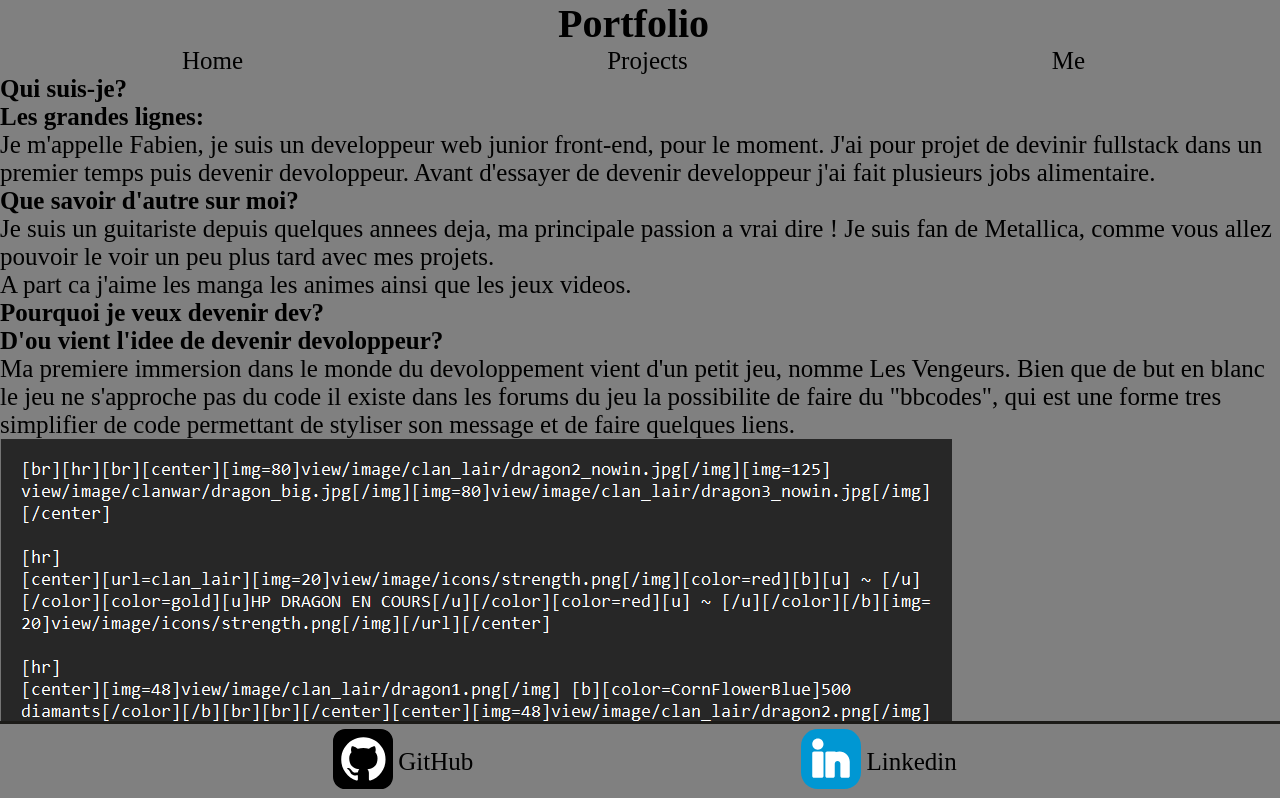
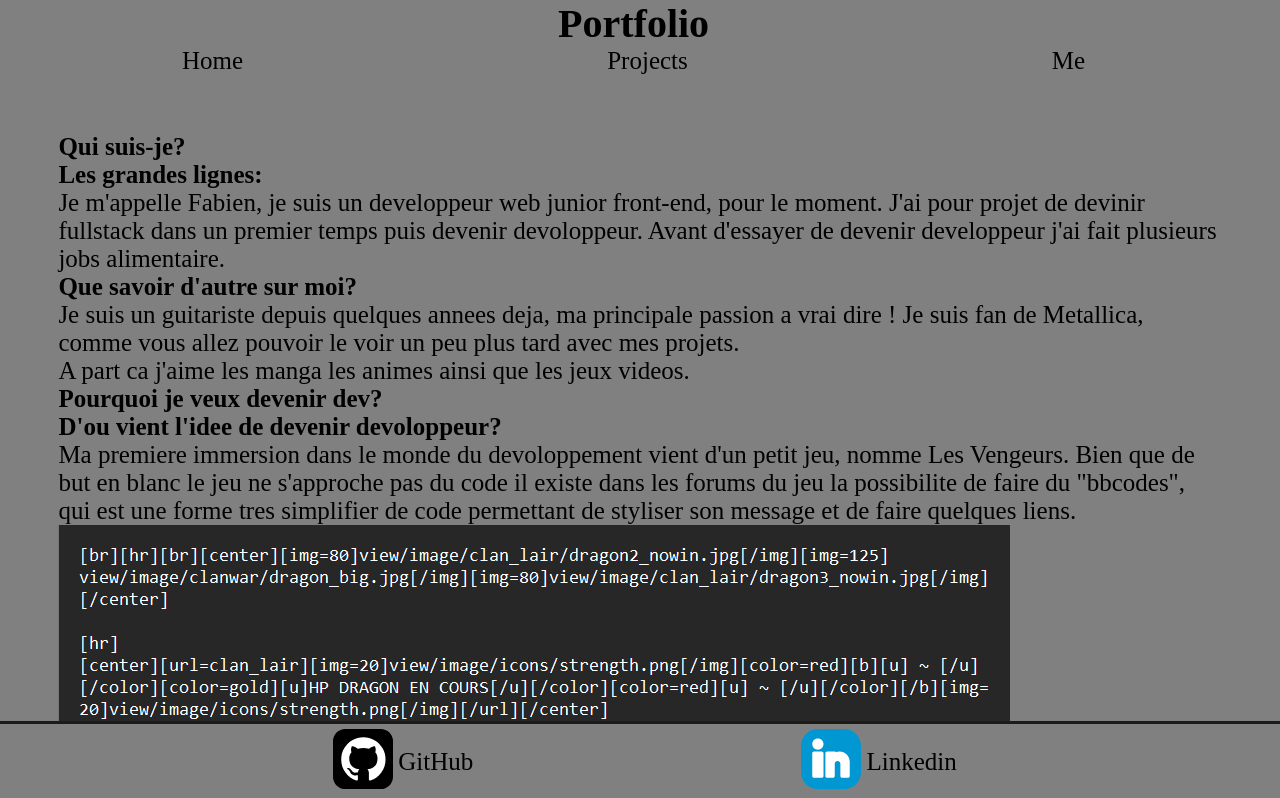
Before and after one commit to FabienLqr/Folio, a React (Vite) app: page / in a window 1280 px wide. Shown: the top 798 px of the page. Built offline with nearby package versions, Linux system fonts and the light colour scheme.

Commit message:
import de main.scss dans App.scss : forgot

```diff
--- a/src/App.scss
+++ b/src/App.scss
@@ -3,6 +3,7 @@
 @import "./styles/footer.scss";
 @import "./styles/clicker.scss";
 @import "./styles/techno.scss";
+@import "./styles/main.scss";
 
 :root {
   --prim: white;
--- a/src/styles/main.scss
+++ b/src/styles/main.scss
@@ -1,3 +1,4 @@
 main {
   padding: 1rem;
+  margin: 3vw;
 }
```
